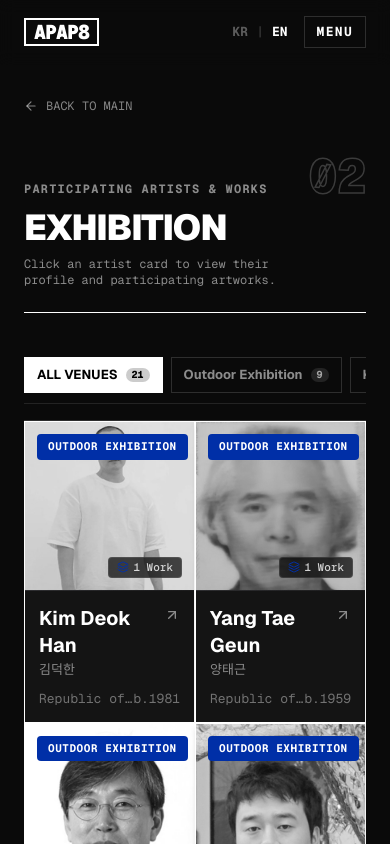
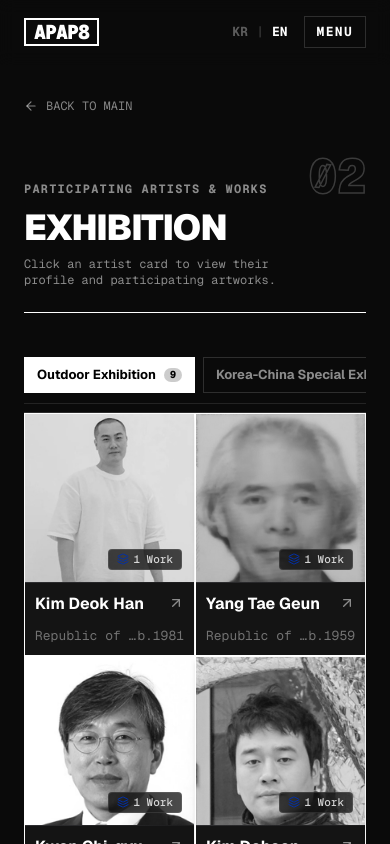
Before and after one commit to ljs001022/apap2026, a Next.js app: page /site-a/en/exhibition in a window 390 px wide. Shown: the top 844 px of the page. Built offline with nearby package versions, Linux system fonts and the light colour scheme.

Commit message:
feat(site-a): SectionDetailModal 컴포넌트 추가 및 카드·그리드·섹션 레이아웃 컴팩트화

```diff
--- a/src/app/globals.css
+++ b/src/app/globals.css
@@ -79,3 +79,20 @@ body {
 .animate-glitch {
   animation: glitch 3.5s infinite ease-in-out;
 }
+
+@keyframes ticker {
+  0% {
+    transform: translateX(0%);
+  }
+  100% {
+    transform: translateX(-50%);
+  }
+}
+
+.animate-ticker {
+  animation: ticker 35s linear infinite;
+}
+
+.animate-ticker:hover {
+  animation-play-state: paused;
+}
--- a/src/components/site-a/ArtistCard.tsx
+++ b/src/components/site-a/ArtistCard.tsx
@@ -122,16 +122,6 @@ export default function ArtistCard({
           </div>
         )}
 
-        {/* Venue Badge */}
-        {localizedVenue && (
-          <span
-            className={`absolute top-3 left-3 font-mono text-badge font-bold border px-2.5 py-1 uppercase tracking-wider ${
-              theme === 'blackwhite' ? 'rounded-sm' : 'rounded-full'
-            } ${themeStyles.badge}`}
-          >
-            {localizedVenue}
-          </span>
-        )}
 
         {/* Works count badge */}
         {worksCount > 0 && (
@@ -143,20 +133,12 @@ export default function ArtistCard({
       </div>
 
       {/* Info Area */}
-      <div className="p-3.5 sm:p-5 flex flex-col gap-1.5 justify-between min-h-[110px] sm:min-h-[120px] max-h-[150px] sm:max-h-[160px] flex-1">
-        <div className="space-y-0.5">
-          <div className="flex items-start justify-between gap-2">
-            <h3 className={`text-card-title font-bold text-white transition-colors leading-snug break-keep ${themeStyles.name}`}>
-              {displayName}
-            </h3>
-            <ArrowUpRight className={`w-4 h-4 transition-transform flex-shrink-0 mt-0.5 group-hover:translate-x-0.5 group-hover:-translate-y-0.5 ${themeStyles.arrow}`} />
-          </div>
-
-          {subName && (
-            <p className="font-mono font-normal text-caption text-white/50 group-hover:text-white/70 transition-colors truncate">
-              {subName}
-            </p>
-          )}
+      <div className="p-2.5 sm:p-3.5 flex flex-col justify-between min-h-[72px] sm:min-h-[85px] flex-1">
+        <div className="flex items-start justify-between gap-2">
+          <h3 className={`text-[16px] font-bold text-white transition-colors leading-snug break-keep ${themeStyles.name}`}>
+            {displayName}
+          </h3>
+          <ArrowUpRight className={`w-4 h-4 transition-transform flex-shrink-0 mt-0.5 group-hover:translate-x-0.5 group-hover:-translate-y-0.5 ${themeStyles.arrow}`} />
         </div>
 
         {/* Metadata bottom row */}
--- a/src/components/site-a/ArtistGrid.tsx
+++ b/src/components/site-a/ArtistGrid.tsx
@@ -57,7 +57,7 @@ function PaginatedArtistCarousel({ artists, theme, locale, onArtistClick }: { ar
   };
 
   return (
-    <div className="space-y-4 sm:space-y-6">
+    <div className="space-y-2 sm:space-y-3">
       <div
         ref={scrollRef}
         className="flex overflow-x-auto snap-x snap-mandatory hide-scrollbar border-y border-[#2E2E2E]"
@@ -140,33 +140,20 @@ export default function ArtistGrid({
   locale = 'ko',
 }: ArtistGridProps) {
   const isKo = locale === 'ko';
-  const effectiveAllLabel = allLabel || (isKo ? '전체 부문 (ALL)' : 'ALL VENUES');
-  const [activeCategoryId, setActiveCategoryId] = useState<string>('all');
+  const [activeCategoryId, setActiveCategoryId] = useState<string>(categories[0]?.id || '');
   const [selectedArtist, setSelectedArtist] = useState<Artist | null>(null);
 
-  // Flatten all artists for 'all' tab
-  const allArtists = useMemo(() => {
-    const seen = new Set<string>();
-    const list: Artist[] = [];
-    categories.forEach((cat) => {
-      cat.items.forEach((artist) => {
-        if (!seen.has(artist.slug)) {
-          seen.add(artist.slug);
-          list.push(artist);
-        }
-      });
-    });
-    return list;
-  }, [categories]);
+  useEffect(() => {
+    if (categories.length > 0 && (!activeCategoryId || !categories.some((c) => c.id === activeCategoryId))) {
+      setActiveCategoryId(categories[0].id);
+    }
+  }, [categories, activeCategoryId]);
 
   // Current filtered artists
   const displayedArtists = useMemo(() => {
-    if (activeCategoryId === 'all') {
-      return allArtists;
-    }
-    const currentCat = categories.find((c) => c.id === activeCategoryId);
+    const currentCat = categories.find((c) => c.id === activeCategoryId) || categories[0];
     return currentCat ? currentCat.items : [];
-  }, [activeCategoryId, categories, allArtists]);
+  }, [activeCategoryId, categories]);
 
   const handleCardClick = (artist: Artist) => {
     if (onArtistClick) {
@@ -192,25 +179,9 @@ export default function ArtistGrid({
   }[theme];
 
   return (
-    <div className={`space-y-4 sm:space-y-6 ${className}`}>
+    <div className={`space-y-2 sm:space-y-3 ${className}`}>
       {/* ─── Category / Venue Tabs ─── */}
       <div className="sticky top-0 z-20 bg-[#0A0A0A] flex items-center gap-2 overflow-x-auto pb-2.5 pt-1 scroll-smooth hide-scrollbar select-none border-b border-white/10">
-        <button
-          type="button"
-          onClick={() => setActiveCategoryId('all')}
-          className={`flex items-center gap-2 px-3 sm:px-4 py-2 sm:py-2.5 text-caption sm:text-body font-bold transition-all whitespace-nowrap cursor-pointer ${
-            activeCategoryId === 'all' ? tabActiveStyles : tabInactiveStyles
-          }`}
-        >
-          <span>{effectiveAllLabel}</span>
-          <span
-            className={`px-1.5 py-0.2 font-mono text-[10px] rounded-full ${
-              activeCategoryId === 'all' ? 'bg-black/20 text-black font-extrabold' : 'bg-white/10 text-white/60'
-            }`}
-          >
-            {allArtists.length}
-          </span>
-        </button>
 
         {categories.map((cat) => (
           <button
--- a/src/components/site-a/SectionCard.tsx
+++ b/src/components/site-a/SectionCard.tsx
@@ -28,18 +28,18 @@ export default function SectionCard({
   summary,
   isKo,
   id,
-  contentAlign = 'center',
+  contentAlign = 'start',
 }: SectionCardProps) {
   return (
     <section
       id={id}
-      className="relative h-[100dvh] flex flex-col border-b border-white snap-start overflow-hidden bg-[#0A0A0A]"
+      className="relative h-[100dvh] flex flex-col pt-16 border-b border-white snap-start overflow-hidden bg-[#0A0A0A]"
     >
       {/* Background DUST particle effect (lightweight, responsive) */}
       <DustCanvas opacity={0.25} />
 
       {/* Section Header Row - Compact padding for mobile */}
-      <div className="relative z-10 flex justify-between items-center px-4 py-3.5 sm:px-10 sm:py-5 lg:px-16 border-b border-white flex-shrink-0 bg-[#0A0A0A]/70 backdrop-blur-sm">
+      <div className="relative z-10 flex justify-between items-center px-4 py-2 sm:px-10 sm:py-3 lg:px-16 border-b border-white flex-shrink-0 bg-[#0A0A0A]/70 backdrop-blur-sm">
         <h2 className="flex items-baseline gap-2 sm:gap-3">
           <span className="text-title font-extrabold tracking-tight">
             {isKo ? labelKo : labelEn}
@@ -61,9 +61,7 @@ export default function SectionCard({
 
       {/* Summary Content */}
       <motion.div
-        className={`relative z-10 flex-1 flex flex-col px-4 ${
-          contentAlign === 'start' ? 'py-4 sm:py-6' : 'py-6 sm:py-10'
-        } sm:px-10 lg:px-16 overflow-y-auto overflow-x-hidden hide-scrollbar`}
+        className="relative z-10 flex-1 flex flex-col px-4 sm:px-10 lg:px-16 pt-2.5 pb-6 sm:pt-4 sm:pb-8 overflow-y-auto overflow-x-hidden hide-scrollbar"
         initial={{ opacity: 0, y: 15 }}
         whileInView={{ opacity: 1, y: 0 }}
         viewport={{ once: true, margin: '-40px' }}
@@ -71,9 +69,9 @@ export default function SectionCard({
       >
         <div
           className={`w-full flex flex-col ${
-            contentAlign === 'start'
-              ? 'justify-start mt-0 mb-auto pb-10 sm:pb-20'
-              : 'justify-center m-auto min-h-full pb-16 sm:pb-24'
+            contentAlign === 'center'
+              ? 'justify-center my-auto'
+              : 'justify-start mt-0 mb-auto'
           }`}
         >
           {summary}
--- /dev/null
+++ b/src/components/site-a/SectionDetailModal.tsx
@@ -0,0 +1,93 @@
+'use client';
+
+import React, { useEffect } from 'react';
+import { motion, AnimatePresence } from 'framer-motion';
+import { X } from 'lucide-react';
+
+interface SectionDetailModalProps {
+  isOpen: boolean;
+  onClose: () => void;
+  category: string;
+  title: string;
+  children: React.ReactNode;
+}
+
+export default function SectionDetailModal({
+  isOpen,
+  onClose,
+  category,
+  title,
+  children,
+}: SectionDetailModalProps) {
+  // Close on ESC and lock body scroll
+  useEffect(() => {
+    const handleKeyDown = (e: KeyboardEvent) => {
+      if (e.key === 'Escape') onClose();
+    };
+
+    if (isOpen) {
+      window.addEventListener('keydown', handleKeyDown);
+      document.body.style.overflow = 'hidden';
+    }
+
+    return () => {
+      window.removeEventListener('keydown', handleKeyDown);
+      document.body.style.overflow = '';
+    };
+  }, [isOpen, onClose]);
+
+  return (
+    <AnimatePresence>
+      {isOpen && (
+        <div
+          className="fixed inset-0 z-[70] flex items-center justify-center p-4 sm:p-6 md:p-10 bg-black/85 backdrop-blur-md"
+          onClick={onClose}
+        >
+          <motion.div
+            initial={{ opacity: 0, scale: 0.96, y: 15 }}
+            animate={{ opacity: 1, scale: 1, y: 0 }}
+            exit={{ opacity: 0, scale: 0.96, y: 15 }}
+            transition={{ duration: 0.25, ease: 'easeOut' }}
+            className="relative w-full max-w-3xl max-h-[85vh] bg-[#121212] border border-white/20 shadow-2xl flex flex-col overflow-hidden text-white"
+            onClick={(e) => e.stopPropagation()}
+          >
+            {/* Modal Header */}
+            <div className="flex items-start justify-between p-4 sm:p-6 border-b border-white/10 bg-[#161616]">
+              <div className="space-y-1 pr-6">
+                <span className="font-mono text-caption text-[#8C8C8C] uppercase tracking-wider font-bold">
+                  {category}
+                </span>
+                <h3 className="text-lg sm:text-2xl font-black text-white leading-snug">
+                  {title}
+                </h3>
+              </div>
+
+              <button
+                onClick={onClose}
+                className="w-8 h-8 sm:w-9 sm:h-9 flex items-center justify-center border border-white/20 hover:border-white hover:bg-white hover:text-black transition-colors flex-shrink-0 cursor-pointer text-white"
+                aria-label="Close modal"
+              >
+                <X className="w-4 h-4 sm:w-5 sm:h-5" />
+              </button>
+            </div>
+
+            {/* Modal Scrollable Body */}
+            <div className="flex-1 overflow-y-auto p-4 sm:p-6 space-y-4 text-body text-[#B9B9B9] hide-scrollbar">
+              {children}
+            </div>
+
+            {/* Modal Footer */}
+            <div className="p-3 sm:p-4 border-t border-white/10 bg-[#161616] flex justify-end">
+              <button
+                onClick={onClose}
+                className="px-4 py-2 border border-white/20 hover:border-white hover:bg-white hover:text-black font-mono text-xs font-bold transition-colors cursor-pointer text-white"
+              >
+                CLOSE [ESC]
+              </button>
+            </div>
+          </motion.div>
+        </div>
+      )}
+    </AnimatePresence>
+  );
+}
```
